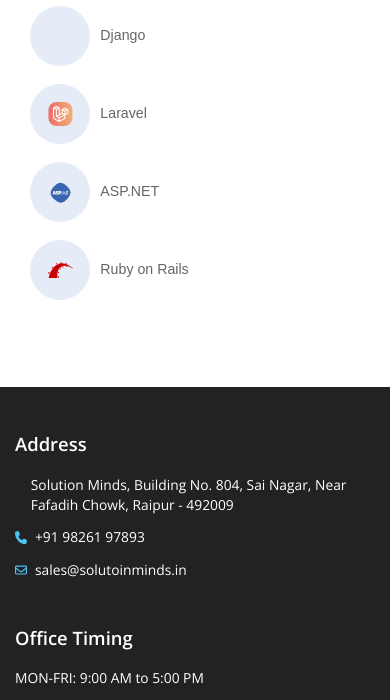
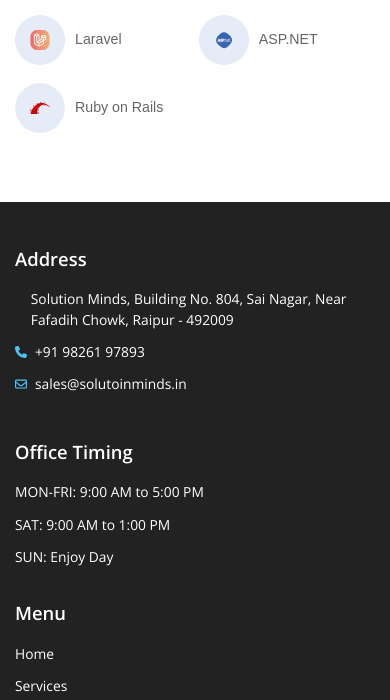
Before and after one commit to solutionminds/solutionminds.in, a plain HTML site: page index.html in a window 390 px wide. Shown: the part 2074-2774 px from the top of the page. Drawn offline with nearby package versions, Linux system fonts and the light colour scheme; a web font is replaced by a local one.

Commit message:
solutionminds

```diff
--- a/css/style.css
+++ b/css/style.css
@@ -367,6 +367,11 @@ body {
 	font-size: 1.6rem;
 	font-weight: 400;
 	color: #666666;
+	text-align: justify;
+	word-break: break-all;
+
+
+
 }
 
 .card_box:hover {
@@ -387,8 +392,9 @@ body {
     padding: 4rem 2rem;
 }
 
+/* Full-width container for the tabs */
 .main_tab {
-	max-width: 105rem;
+    max-width: 100%;
     width: 100%;
     margin: 0 auto;
 }
@@ -424,34 +430,84 @@ body {
     color: #FFF;
 }
 
+/* Grid layout for technology items */
+.technology_item ul {
+    display: grid;
+    grid-template-columns: repeat(auto-fit, minmax(150px, 1fr));
+    gap: 2rem;
+    list-style: none;
+    padding: 0;
+}
+
 .technology_item ul li {
     font-family: "SUSE", sans-serif;
     font-size: 2.1rem;
     font-weight: 400;
     color: #666;
-	margin-bottom: 18px;
     display: flex;
     align-items: center;
     gap: 10px;
+    padding: 1rem;
+    transition: all 0.3s ease-in-out;
 }
+
+/* Icon inside each list item */
 .technology_item ul li img {
     max-width: 25px;
     transition: 0.3s;
 }
+
 .technology_item ul li:hover span img {
     transform: scale(1.4);
 }
+
 .technology_item ul li span {
     display: inline-block;
     width: 60px;
     height: 60px;
-	background-color: rgba(1, 75, 171,0.1);
+    background-color: rgba(1, 75, 171, 0.1);
     display: flex;
     align-items: center;
     justify-content: center;
     border-radius: 50%;
     overflow: hidden;
 }
+
+/* Media query for screens 400px and below */
+@media (max-width: 400px) {
+    /* Adjust grid to show at least 2 items per row */
+    .technology_item ul {
+        grid-template-columns: repeat(2, 1fr); /* Force 2 items per row */
+        gap: 1rem; /* Reduce gap */
+    }
+
+    /* Reduce icon sizes */
+    .technology_item ul li img {
+        max-width: 20px; /* Smaller icons */
+    }
+
+    /* Reduce circle size */
+    .technology_item ul li span {
+        width: 50px;
+        height: 50px;
+    }
+
+    /* Adjust text size */
+    .technology_item ul li {
+        font-size: 1.6rem; /* Smaller text */
+        padding: 0; /* Remove padding on list items */
+        margin: 0; /* Remove margin on list items */
+		margin-top: 10px;
+    }
+
+    /* Reset padding/margin on the overall container */
+    .technology_area, .technology_item {
+        padding: 0; /* Remove padding */
+        margin: 0;  /* Remove margin */
+		margin-top: 20px;
+    }
+}
+
 
 /*=================== footer_area start =====================*/
 .footer_area {
--- a/index.html
+++ b/index.html
@@ -288,7 +288,7 @@
                         <form action="#">
                             <input class="wow fadeInUp" type="text" placeholder="Name" required>
                             <input class="wow fadeInUp" type="email" placeholder="Email" required>
-                            <input class="wow fadeInUp" type="tel" placeholder="Phone" required>
+                            <input class="wow fadeInUp" style="display: none;" type="tel" placeholder="Phone" required>
                             <div id="result" class="wow fadeInUp">
                                 <input id="phone" type="tel">
                                 <span id="valid-msg" class="hide">✓ Valid</span>
@@ -305,7 +305,7 @@
                     <li class="wow fadeInUp"><a href="privacy-policy.html">Privacy Policy</a></li>
                     <li class="wow fadeInUp"><a href="refund-policy.html">Refund Policy </a></li>
                 </ul>
-                <p class="wow fadeInUp">&copy; Copyright 2024 Developed by <a href="#">‘Solution Minds’</a>
+                <p class="wow fadeInUp">&copy; Copyright 2024 Developed by <a href="#">Solution Minds</a>
                 </p>
             </div>
         </div>
```
Lines whose indentation alone changed are shown as unchanged.
